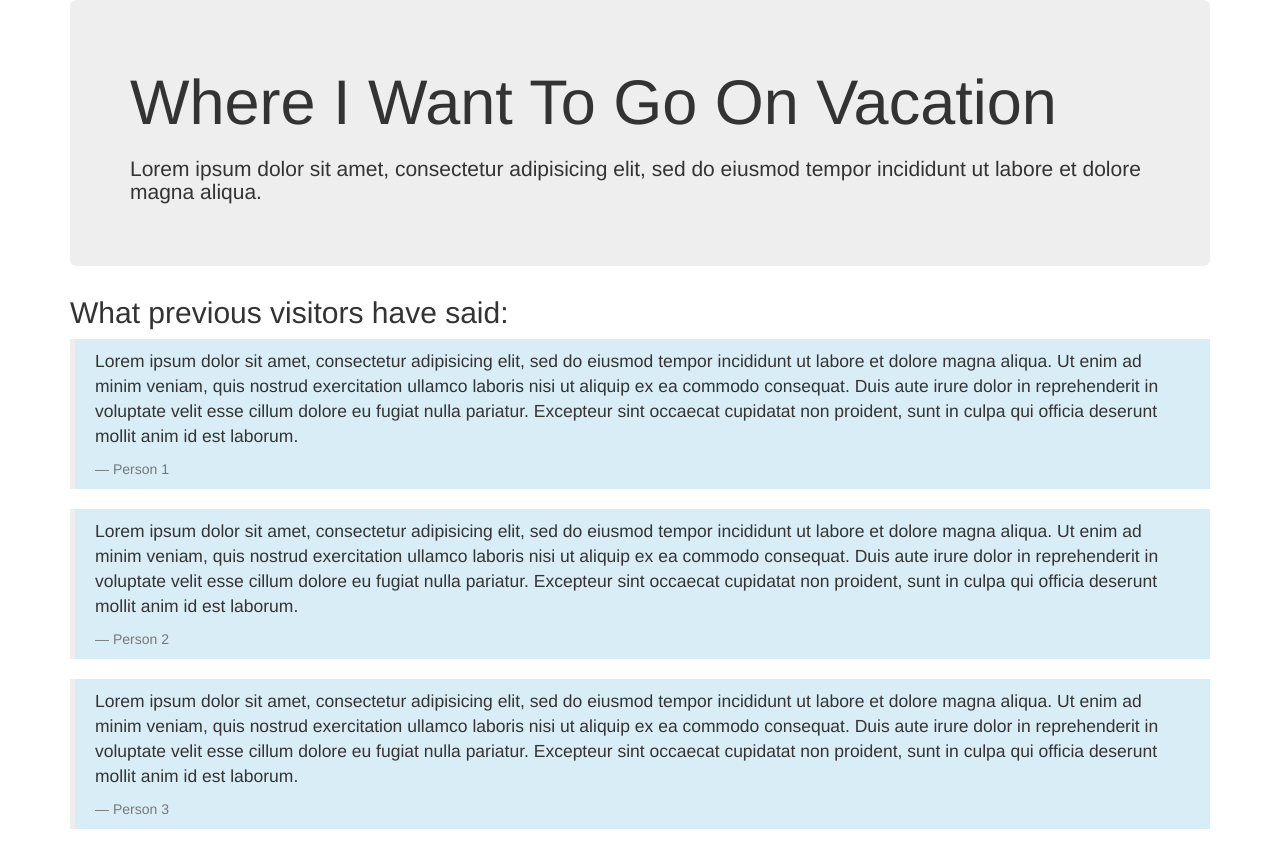
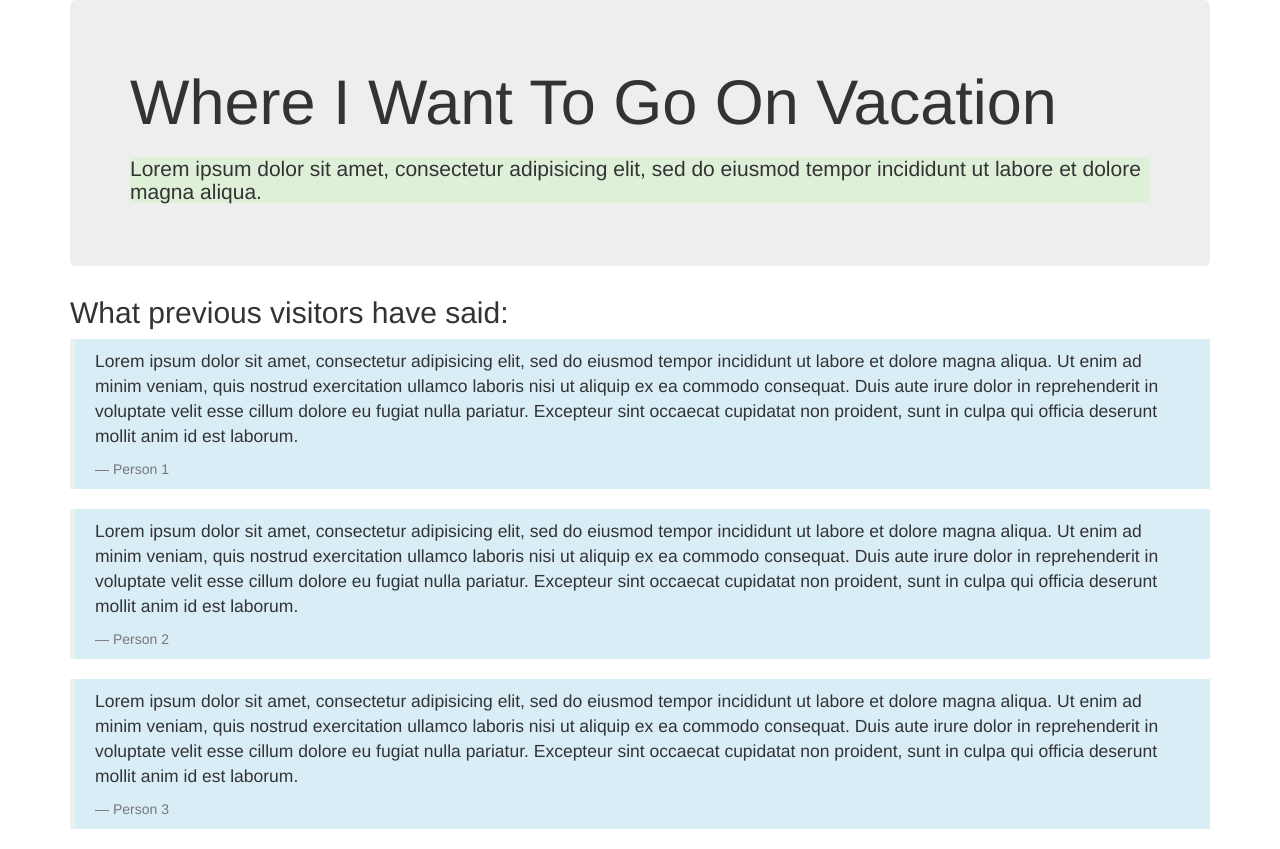
Before and after one commit to Lord-Bolingbroke/vacation-website, a plain HTML site: page index.html in a window 1280 px wide. Drawn offline with Linux system fonts and the light colour scheme.

Commit message:
tweak indentation and bootstrap formatting

```diff
--- a/index.html
+++ b/index.html
@@ -8,31 +8,21 @@
     <div class="container">
       <div class="jumbotron">
         <h1>Where I Want To Go On Vacation<h1>
-        <p>Lorem ipsum dolor sit amet, consectetur adipisicing elit, sed do eiusmod tempor incididunt ut labore et dolore magna aliqua.</p>
+        <p class="bg-success">Lorem ipsum dolor sit amet, consectetur adipisicing elit, sed do eiusmod tempor incididunt ut labore et dolore magna aliqua.</p>
       </div>
-      <div>
       <h2 class="panel-default">What previous visitors have said:</h2>
-
       <blockquote class="bg-info">
         <p>Lorem ipsum dolor sit amet, consectetur adipisicing elit, sed do eiusmod tempor incididunt ut labore et dolore magna aliqua. Ut enim ad minim veniam, quis nostrud exercitation ullamco laboris nisi ut aliquip ex ea commodo consequat. Duis aute irure dolor in reprehenderit in voluptate velit esse cillum dolore eu fugiat nulla pariatur. Excepteur sint occaecat cupidatat non proident, sunt in culpa qui officia deserunt mollit anim id est laborum.</p>
         <footer>Person 1</footer>
       </blockquote>
-
-
-
       <blockquote class="bg-info">
         <p>Lorem ipsum dolor sit amet, consectetur adipisicing elit, sed do eiusmod tempor incididunt ut labore et dolore magna aliqua. Ut enim ad minim veniam, quis nostrud exercitation ullamco laboris nisi ut aliquip ex ea commodo consequat. Duis aute irure dolor in reprehenderit in voluptate velit esse cillum dolore eu fugiat nulla pariatur. Excepteur sint occaecat cupidatat non proident, sunt in culpa qui officia deserunt mollit anim id est laborum.</p>
         <footer>Person 2</footer>
       </blockquote>
-
       <blockquote class="bg-info">
         <p>Lorem ipsum dolor sit amet, consectetur adipisicing elit, sed do eiusmod tempor incididunt ut labore et dolore magna aliqua. Ut enim ad minim veniam, quis nostrud exercitation ullamco laboris nisi ut aliquip ex ea commodo consequat. Duis aute irure dolor in reprehenderit in voluptate velit esse cillum dolore eu fugiat nulla pariatur. Excepteur sint occaecat cupidatat non proident, sunt in culpa qui officia deserunt mollit anim id est laborum.</p>
         <footer>Person 3</footer>
       </blockquote>
-
-      </div>
-
-
     </div>
   </body>
 </html>
```
Lines whose indentation alone changed are shown as unchanged.
